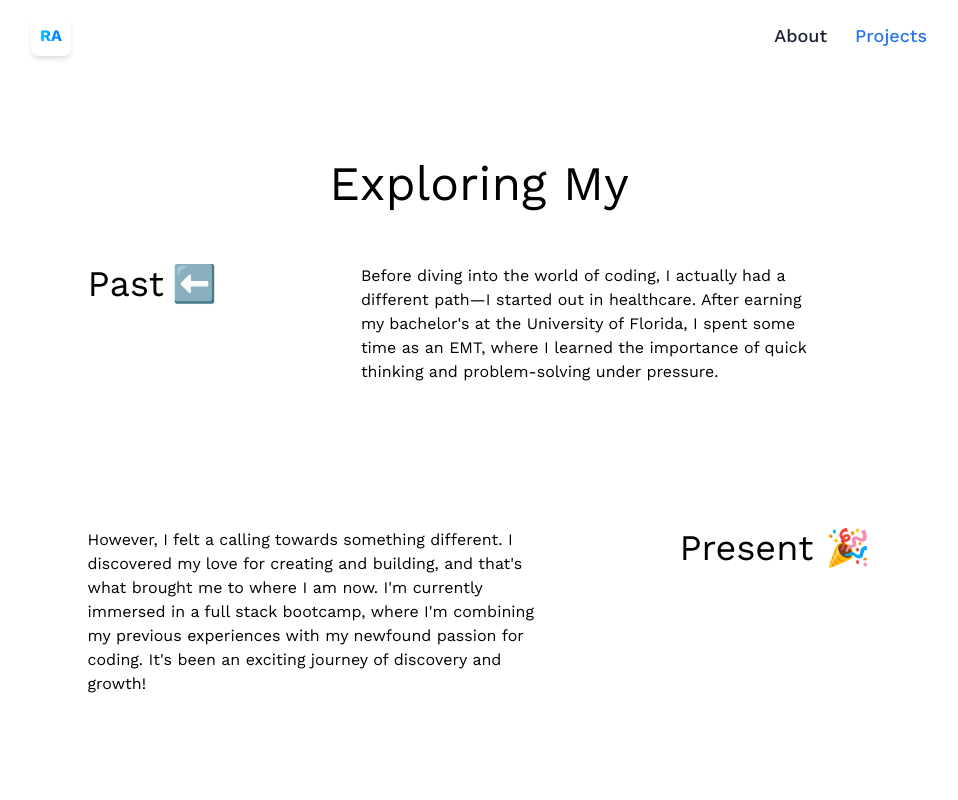
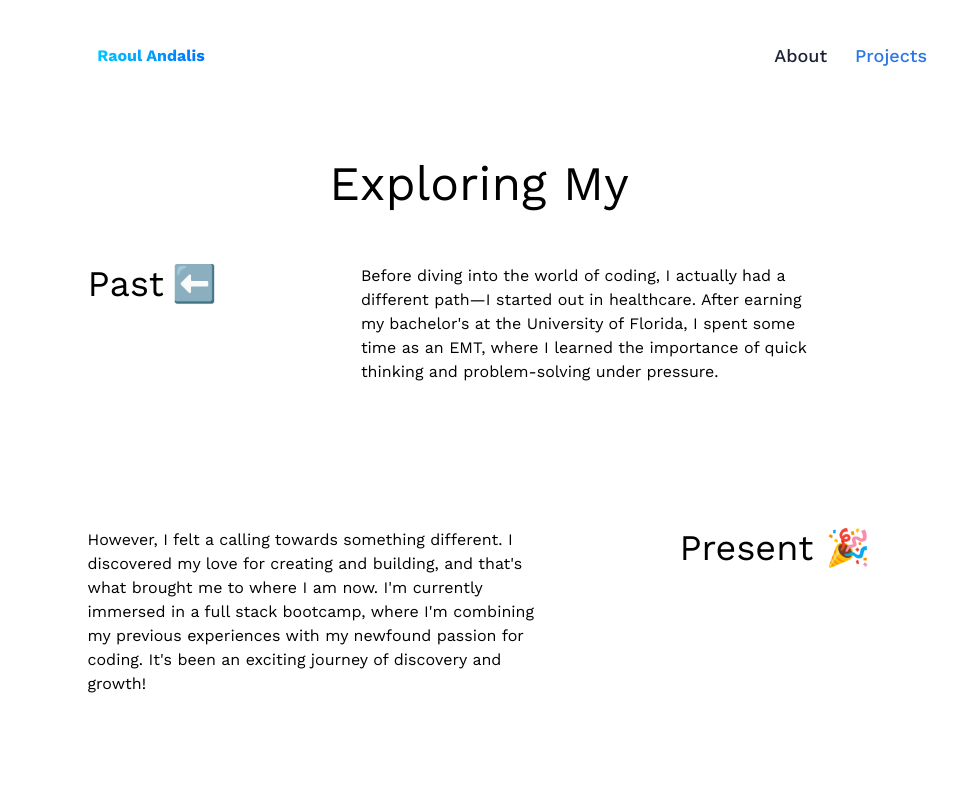
Before and after one commit to raoulandalis/Portfolio-2024, a React (Vite) app: page /about in a window 1280 px wide. Shown: the top 800 px of the page, without its empty margins (161-1119 px from the left). Built offline with nearby package versions, Linux system fonts and the light colour scheme.

Commit message:
fixed icon

```diff
--- a/src/components/Navbar.jsx
+++ b/src/components/Navbar.jsx
@@ -6,8 +6,8 @@ import { NavLink } from 'react-router-dom'
 const Navbar = () => {
   return (
     <header className='header'>
-      <NavLink to='/' className='w-10 h-10 rounded-lg bg-white items-center justify-center flex font-bold shadow-md'>
-        <p className='blue-gradient_text'>RA</p>
+      <NavLink to='/' className='w-60 h-20 items-center justify-center flex font-bold'>
+        <p className='blue-gradient_text'>Raoul Andalis</p>
       </NavLink>
       <nav className='flex text-lg gap-7 font-medium'>
         <NavLink to='/about' className={({isActive}) => isActive ? 'text-black-500' : 'text-blue-500'}>
```
